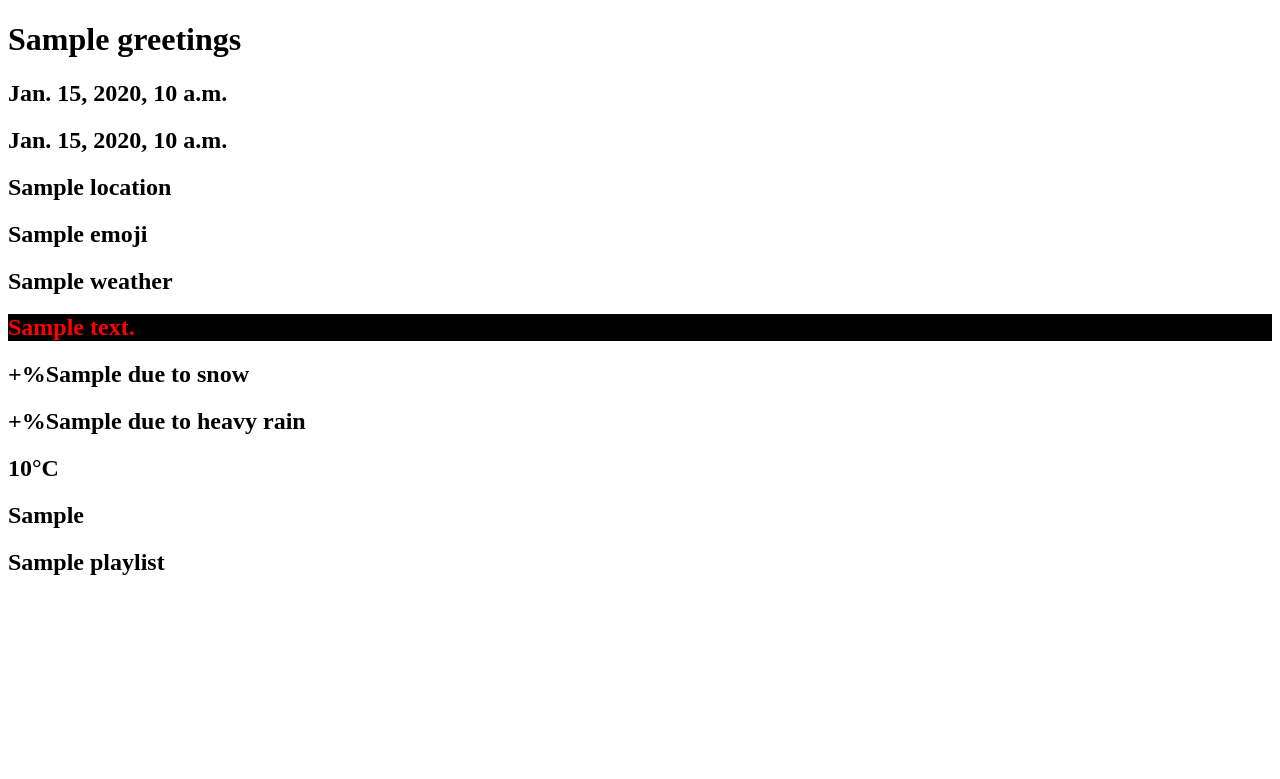
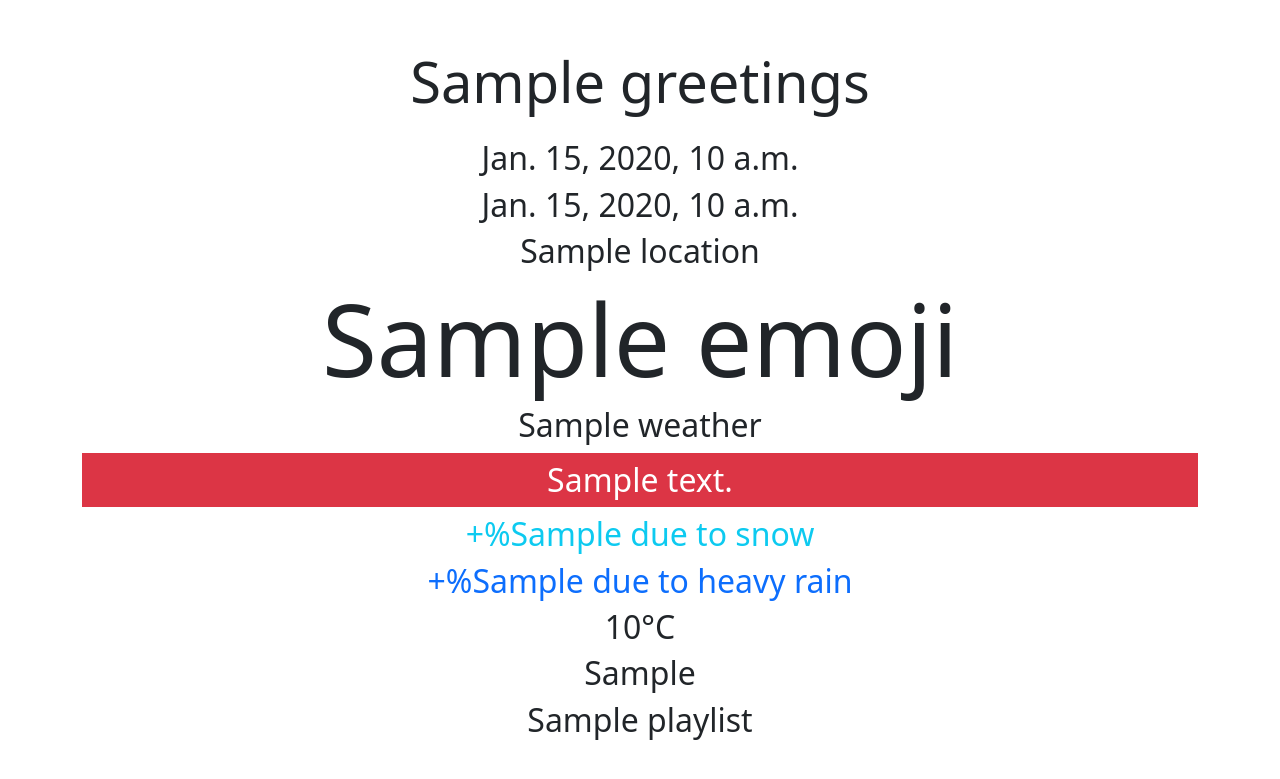
Before and after one commit to persephone-wong/unitedhackproject, a Django app: template templates/home.html in a window 1280 px wide. Shown: the top 779 px of the page. Run offline with Django 5.2, Linux system fonts and the light colour scheme; the template is opened without the code that fills it: most values are stand-ins (such as "Sample title", 1, 10 or a date in 2020).

Commit message:
Change format for home.html

```diff
--- a/templates/home.html
+++ b/templates/home.html
@@ -6,31 +6,50 @@
   <meta charset="UTF-8">
   <meta name="viewport" content="width=device-width, initial-scale=1.0">
   <title>Home Page</title>
+  <link href="https://cdn.jsdelivr.net/npm/bootstrap@5.3.0-alpha1/dist/css/bootstrap.min.css" rel="stylesheet">
+  <script src="https://cdn.jsdelivr.net/npm/bootstrap@5.3.0-alpha1/dist/js/bootstrap.bundle.min.js"></script>
 </head>
 
-<body>
-  <h1>{{ greetings }}</h1>
+<body class="container mt-5">
+  <div class="text-center">
+    <h1 class="display-4">{{ greetings }}</h1>
 
+    <div class="row mt-4">
+      <div class="col">
         <h2>{{ time }}</h2>
+
         <h2>{{ date }}</h2>
+
+
+
         <h2>{{ location }}</h2>
-  <h2>{{ emoji }}</h2>
+
+        <h1 style="font-size: 100px;">{{ emoji }}</h1>
+
+
+
         <h2>{{ weather }}</h2>
+
         {% if snow_message %}
-  <h2 style="color: red; background-color: black;">{{ snow_message }}</h2>
+        <h2 class="text-white bg-danger p-2">{{ snow_message }}</h2>
         {% endif %}
+
         {% if snow_delay %}
-  <h2>+%{{ snow_delay }} due to snow</h2>
+        <h2 class="text-info">+%{{ snow_delay }} due to snow</h2>
         {% endif %}
+
         {% if rain_delay %}
-  <h2>+%{{ rain_delay }} due to heavy rain</h2>
+        <h2 class="text-primary">+%{{ rain_delay }} due to heavy rain</h2>
         {% endif %}
+
         <h2>{{ temperature }}°C</h2>
         <h2>{{ work_estimate }}</h2>
         <h2>{{ playlist }}</h2>
+      </div>
+    </div>
+  </div>
 
-
+  <script src="{% static 'js/getlocation.js' %}"></script>
 </body>
-<script src="{% static 'js/getlocation.js' %}"></script>
 
 </html>
```
Also changed, not shown: djangoProject/views.py (+21 -1 lines). Lines whose indentation alone changed are shown as unchanged.
